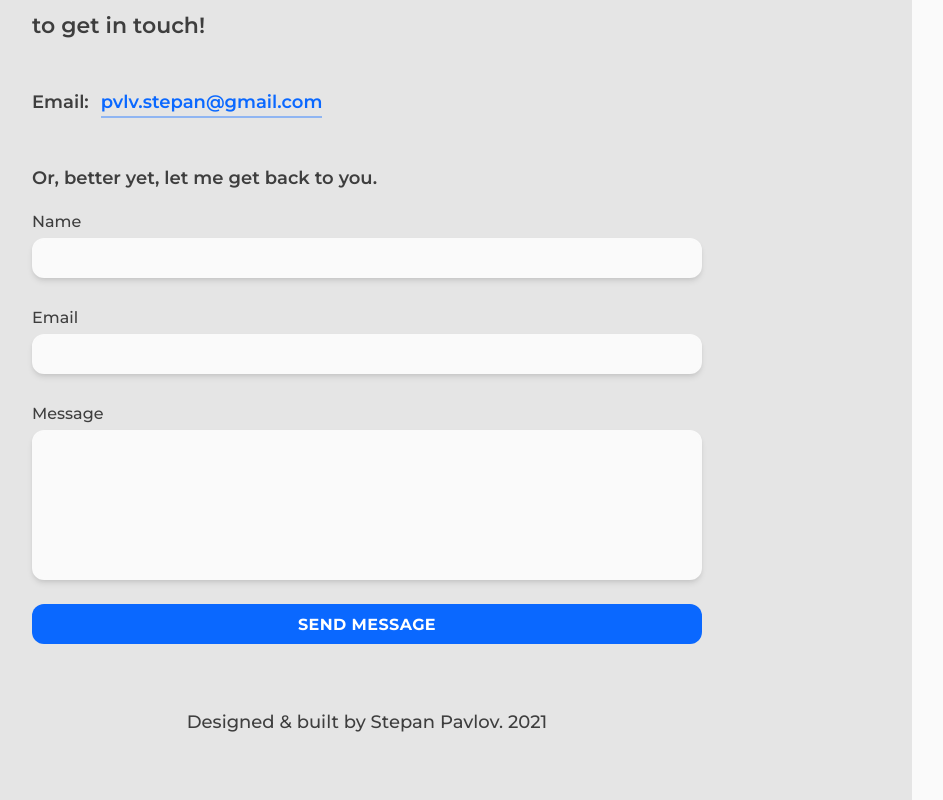
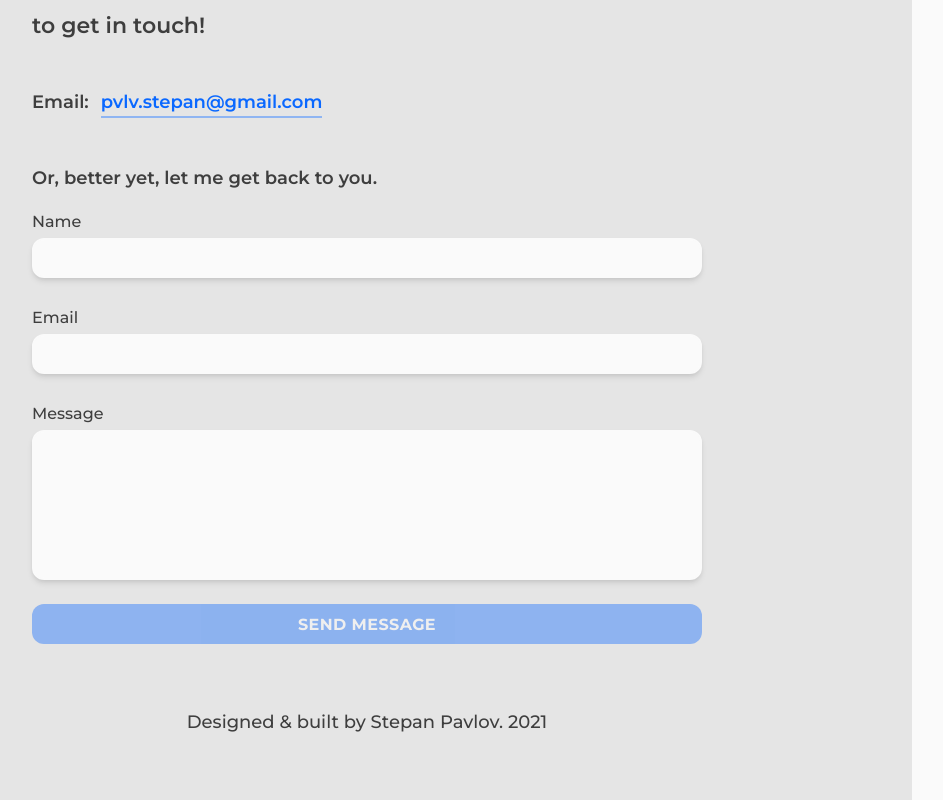
Before and after one commit to pvlvstepan/portfolio-v1, a React (Create React App) app: page / in a window 1280 px wide. Shown: the part 4013-4813 px from the top of the page, without its empty margins (54-997 px from the left). Built offline with nearby package versions, Linux system fonts and the light colour scheme.

Commit message:
Add disabled button styles

```diff
--- a/src/components/SectionContact/ContactForm/index.js
+++ b/src/components/SectionContact/ContactForm/index.js
@@ -101,7 +101,7 @@ const ContactForm = () => {
                     variants={slideFade}
                     initial='hidden'
                     animate={buttonAnimation}>
-                    <Button w='full'>Send Message</Button>
+                    <Button w='full' isDisabled={true}>Send Message</Button>
                 </motion.div>
             </VStack>
         </form>
--- a/src/theme/components/Button.js
+++ b/src/theme/components/Button.js
@@ -7,7 +7,7 @@ const Button = {
         textTransform: "uppercase",
         letterSpacing: 'wide',
         rounded: 'xl',
-        transition: '.25s ease-in-out'
+        transition: '.25s ease-in-out',
     },
     sizes: {
         sm: {
@@ -27,6 +27,9 @@ const Button = {
             borderColor: mode('light.accent', 'dark.accent')(props),
             color: mode('light.accent', 'dark.accent')(props),
             _hover: {
+                _disabled: {
+                    bg: mode(darken("light.bg", 10), darken("dark.bgLighter", 5))(props)
+                },
                 bg: mode(darken("light.bg", 10), darken("dark.bgLighter", 5))(props)
             }
         }),
@@ -34,6 +37,9 @@ const Button = {
             bg: mode('light.accent', 'dark.accent')(props),
             color: "dark.primary",
             _hover: {
+                _disabled: {
+                    bg: mode(darken('light.accent', 10), lighten('dark.accent', 10))(props)
+                },
                 bg: mode(darken('light.accent', 10), lighten('dark.accent', 10))(props)
             }
         })
```
